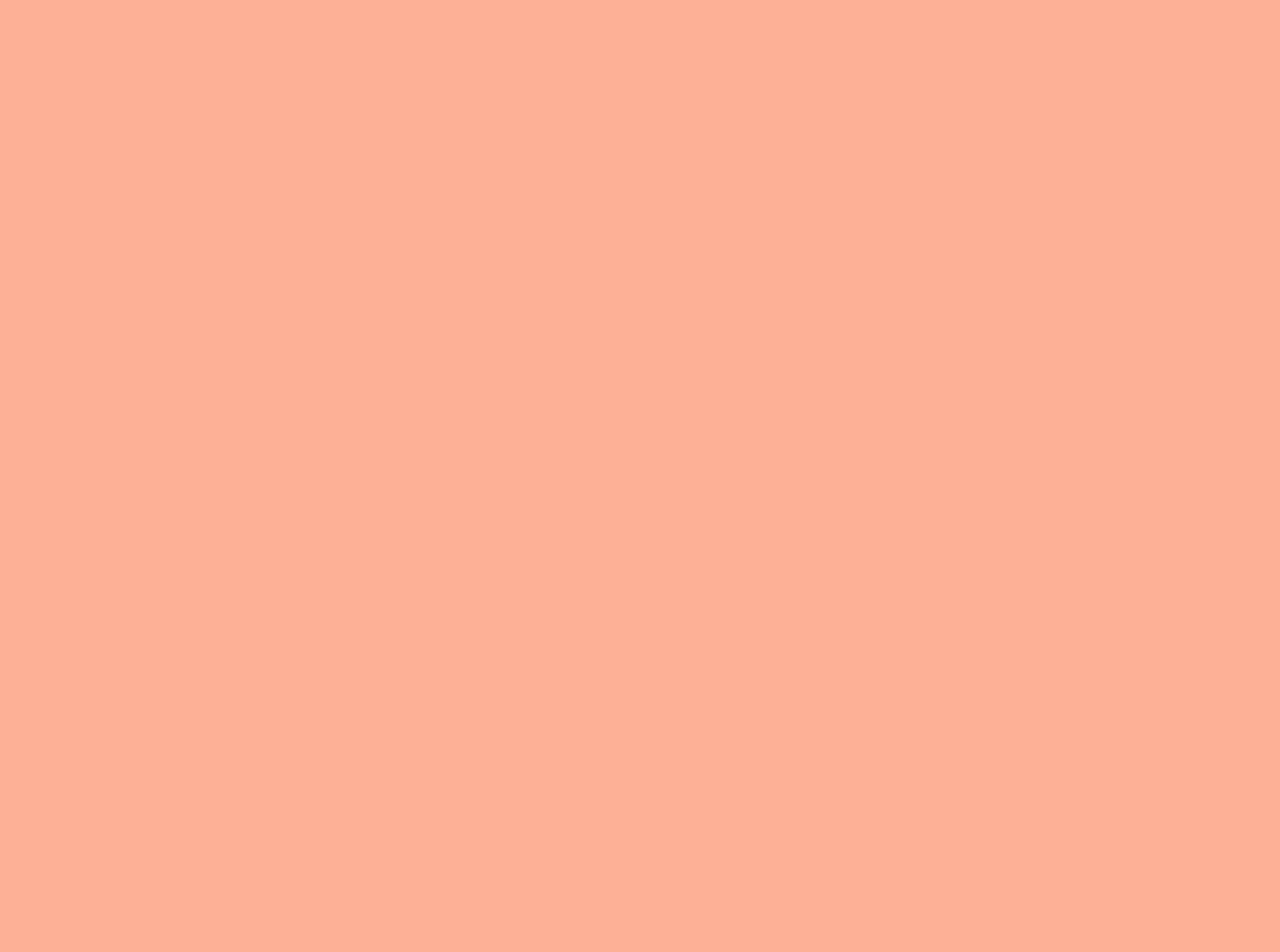
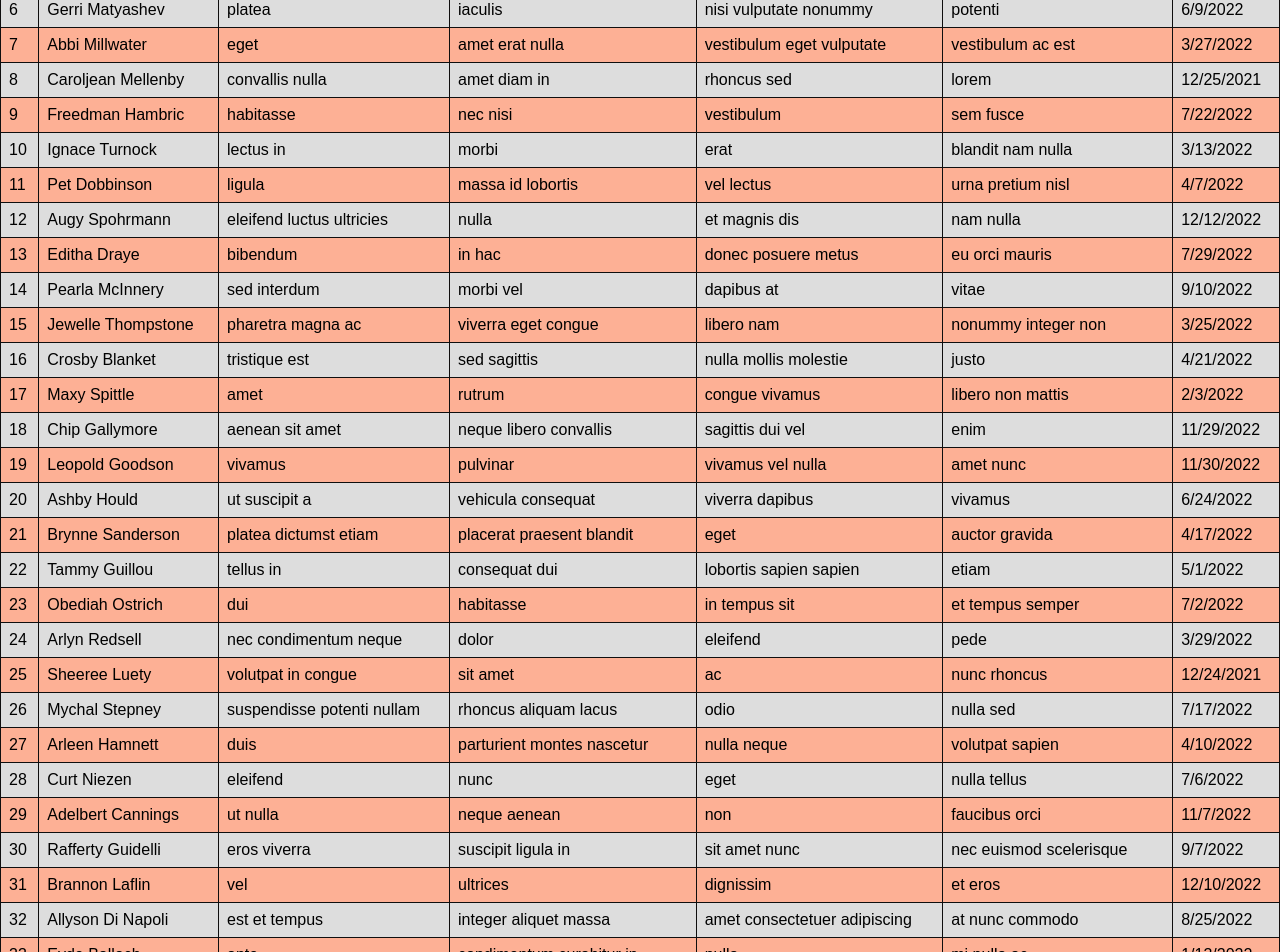
Before and after one commit to 464squad/FoodAssistants_FrontEnd, a React (Create React App) app: page / in a window 1280 px wide. Shown: the part 300-1252 px from the top of the page. Before the commit the page ends 800 px from the top, so only its background shows below. Built offline with nearby package versions, Linux system fonts and the light colour scheme.

Commit message:
data added

```diff
--- a/src/App.js
+++ b/src/App.js
@@ -3,16 +3,20 @@ import React from 'react';
 import { useState, useEffect, useMemo } from 'react';
 import { useTable } from 'react-table';
 import { COLUMNS } from './components/columns';
+import MOCK_DATA from './components/MOCK_DATA.json'
+
 
 
 const App =() =>{
-  const [data, setData] = useState([]);
-    // useeffect ...
 
-    const columns = useMemo(() => COLUMNS, []);
-    const tableInstance = useTable({ columns, data });
-    const { getTableProps, getTableBodyProps, headerGroups, rows, prepareRow } =
-    useTable({ columns, data });
+  const columns = useMemo(()=> COLUMNS, [])
+    const data = useMemo(()=> MOCK_DATA, [])
+
+  const tableInstance =  useTable({
+        columns,
+        data
+    })
+    const { getTableProps, getTableBodyProps, headerGroups, rows, prepareRow } = tableInstance
 
   return ( <div className="app-container">
   <h1> Delivery Table</h1>
--- /dev/null
+++ b/src/components/MOCK_DATA.json
@@ -0,0 +1,50 @@
+[{"name":"Selma Slane","grocery":"aliquam erat","hygiene":"auctor gravida sem","feminine":"ac est","cleaning":"in purus","id":1,"date":"2/9/2022"},
+{"name":"Ainsley Ferronet","grocery":"sagittis dui","hygiene":"dapibus at","feminine":"mi","cleaning":"ultricies eu","id":2,"date":"7/26/2022"},
+{"name":"Madalyn Burrows","grocery":"justo morbi ut","hygiene":"nisi at","feminine":"quam pharetra magna","cleaning":"pulvinar lobortis","id":3,"date":"5/22/2022"},
+{"name":"Gleda Tyreman","grocery":"semper rutrum nulla","hygiene":"curabitur convallis","feminine":"sit amet justo","cleaning":"nam nulla integer","id":4,"date":"7/22/2022"},
+{"name":"Obed Mannagh","grocery":"magna at nunc","hygiene":"sit amet","feminine":"mollis molestie","cleaning":"vestibulum proin","id":5,"date":"10/13/2022"},
+{"name":"Gerri Matyashev","grocery":"platea","hygiene":"iaculis","feminine":"nisi vulputate nonummy","cleaning":"potenti","id":6,"date":"6/9/2022"},
+{"name":"Abbi Millwater","grocery":"eget","hygiene":"amet erat nulla","feminine":"vestibulum eget vulputate","cleaning":"vestibulum ac est","id":7,"date":"3/27/2022"},
+{"name":"Caroljean Mellenby","grocery":"convallis nulla","hygiene":"amet diam in","feminine":"rhoncus sed","cleaning":"lorem","id":8,"date":"12/25/2021"},
+{"name":"Freedman Hambric","grocery":"habitasse","hygiene":"nec nisi","feminine":"vestibulum","cleaning":"sem fusce","id":9,"date":"7/22/2022"},
+{"name":"Ignace Turnock","grocery":"lectus in","hygiene":"morbi","feminine":"erat","cleaning":"blandit nam nulla","id":10,"date":"3/13/2022"},
+{"name":"Pet Dobbinson","grocery":"ligula","hygiene":"massa id lobortis","feminine":"vel lectus","cleaning":"urna pretium nisl","id":11,"date":"4/7/2022"},
+{"name":"Augy Spohrmann","grocery":"eleifend luctus ultricies","hygiene":"nulla","feminine":"et magnis dis","cleaning":"nam nulla","id":12,"date":"12/12/2022"},
+{"name":"Editha Draye","grocery":"bibendum","hygiene":"in hac","feminine":"donec posuere metus","cleaning":"eu orci mauris","id":13,"date":"7/29/2022"},
+{"name":"Pearla McInnery","grocery":"sed interdum","hygiene":"morbi vel","feminine":"dapibus at","cleaning":"vitae","id":14,"date":"9/10/2022"},
+{"name":"Jewelle Thompstone","grocery":"pharetra magna ac","hygiene":"viverra eget congue","feminine":"libero nam","cleaning":"nonummy integer non","id":15,"date":"3/25/2022"},
+{"name":"Crosby Blanket","grocery":"tristique est","hygiene":"sed sagittis","feminine":"nulla mollis molestie","cleaning":"justo","id":16,"date":"4/21/2022"},
+{"name":"Maxy Spittle","grocery":"amet","hygiene":"rutrum","feminine":"congue vivamus","cleaning":"libero non mattis","id":17,"date":"2/3/2022"},
+{"name":"Chip Gallymore","grocery":"aenean sit amet","hygiene":"neque libero convallis","feminine":"sagittis dui vel","cleaning":"enim","id":18,"date":"11/29/2022"},
+{"name":"Leopold Goodson","grocery":"vivamus","hygiene":"pulvinar","feminine":"vivamus vel nulla","cleaning":"amet nunc","id":19,"date":"11/30/2022"},
+{"name":"Ashby Hould","grocery":"ut suscipit a","hygiene":"vehicula consequat","feminine":"viverra dapibus","cleaning":"vivamus","id":20,"date":"6/24/2022"},
+{"name":"Brynne Sanderson","grocery":"platea dictumst etiam","hygiene":"placerat praesent blandit","feminine":"eget","cleaning":"auctor gravida","id":21,"date":"4/17/2022"},
+{"name":"Tammy Guillou","grocery":"tellus in","hygiene":"consequat dui","feminine":"lobortis sapien sapien","cleaning":"etiam","id":22,"date":"5/1/2022"},
+{"name":"Obediah Ostrich","grocery":"dui","hygiene":"habitasse","feminine":"in tempus sit","cleaning":"et tempus semper","id":23,"date":"7/2/2022"},
+{"name":"Arlyn Redsell","grocery":"nec condimentum neque","hygiene":"dolor","feminine":"eleifend","cleaning":"pede","id":24,"date":"3/29/2022"},
+{"name":"Sheeree Luety","grocery":"volutpat in congue","hygiene":"sit amet","feminine":"ac","cleaning":"nunc rhoncus","id":25,"date":"12/24/2021"},
+{"name":"Mychal Stepney","grocery":"suspendisse potenti nullam","hygiene":"rhoncus aliquam lacus","feminine":"odio","cleaning":"nulla sed","id":26,"date":"7/17/2022"},
+{"name":"Arleen Hamnett","grocery":"duis","hygiene":"parturient montes nascetur","feminine":"nulla neque","cleaning":"volutpat sapien","id":27,"date":"4/10/2022"},
+{"name":"Curt Niezen","grocery":"eleifend","hygiene":"nunc","feminine":"eget","cleaning":"nulla tellus","id":28,"date":"7/6/2022"},
+{"name":"Adelbert Cannings","grocery":"ut nulla","hygiene":"neque aenean","feminine":"non","cleaning":"faucibus orci","id":29,"date":"11/7/2022"},
+{"name":"Rafferty Guidelli","grocery":"eros viverra","hygiene":"suscipit ligula in","feminine":"sit amet nunc","cleaning":"nec euismod scelerisque","id":30,"date":"9/7/2022"},
+{"name":"Brannon Laflin","grocery":"vel","hygiene":"ultrices","feminine":"dignissim","cleaning":"et eros","id":31,"date":"12/10/2022"},
+{"name":"Allyson Di Napoli","grocery":"est et tempus","hygiene":"integer aliquet massa","feminine":"amet consectetuer adipiscing","cleaning":"at nunc commodo","id":32,"date":"8/25/2022"},
+{"name":"Eyde Balloch","grocery":"ante","hygiene":"condimentum curabitur in","feminine":"nulla","cleaning":"mi nulla ac","id":33,"date":"1/13/2022"},
+{"name":"Phillie McCaughen","grocery":"mi","hygiene":"diam neque","feminine":"luctus","cleaning":"cubilia","id":34,"date":"5/6/2022"},
+{"name":"Valerie Banister","grocery":"integer","hygiene":"amet consectetuer adipiscing","feminine":"rhoncus mauris enim","cleaning":"molestie nibh","id":35,"date":"10/21/2022"},
+{"name":"Odelinda Dosdell","grocery":"vulputate luctus cum","hygiene":"dis parturient","feminine":"sem","cleaning":"libero","id":36,"date":"11/29/2022"},
+{"name":"Cletis Ricci","grocery":"porta volutpat","hygiene":"dictumst","feminine":"nibh fusce lacus","cleaning":"sit amet","id":37,"date":"12/21/2022"},
+{"name":"Coralie Farbrace","grocery":"adipiscing","hygiene":"fusce consequat","feminine":"pretium quis lectus","cleaning":"tortor sollicitudin mi","id":38,"date":"3/11/2022"},
+{"name":"Paule Rubel","grocery":"egestas metus aenean","hygiene":"lacus at velit","feminine":"sapien","cleaning":"ante nulla","id":39,"date":"4/3/2022"},
+{"name":"Jarred Brozek","grocery":"augue","hygiene":"odio","feminine":"volutpat sapien","cleaning":"enim sit","id":40,"date":"7/1/2022"},
+{"name":"Emmott Shills","grocery":"potenti in eleifend","hygiene":"eros","feminine":"nunc viverra dapibus","cleaning":"enim blandit","id":41,"date":"11/9/2022"},
+{"name":"Lorenza Muriel","grocery":"nascetur ridiculus","hygiene":"ut blandit","feminine":"nibh in","cleaning":"in quis","id":42,"date":"5/30/2022"},
+{"name":"Winni Trazzi","grocery":"augue vestibulum ante","hygiene":"parturient montes nascetur","feminine":"pede","cleaning":"id nisl","id":43,"date":"9/30/2022"},
+{"name":"Jacinda Tallant","grocery":"elementum","hygiene":"nibh fusce","feminine":"tempus semper","cleaning":"id nisl venenatis","id":44,"date":"7/1/2022"},
+{"name":"Meryl Wharf","grocery":"quam sollicitudin","hygiene":"imperdiet sapien urna","feminine":"magna bibendum imperdiet","cleaning":"ut nulla sed","id":45,"date":"2/15/2022"},
+{"name":"Angeline Farbrother","grocery":"leo odio porttitor","hygiene":"luctus nec molestie","feminine":"sapien iaculis congue","cleaning":"rhoncus sed","id":46,"date":"4/23/2022"},
+{"name":"Barthel Hindmoor","grocery":"amet diam in","hygiene":"quam nec","feminine":"nibh in","cleaning":"ante","id":47,"date":"1/10/2022"},
+{"name":"Susann Cranmere","grocery":"ultrices","hygiene":"sed magna at","feminine":"sit amet turpis","cleaning":"malesuada in imperdiet","id":48,"date":"9/7/2022"},
+{"name":"Ellwood Symcock","grocery":"eget","hygiene":"convallis","feminine":"enim in","cleaning":"sapien","id":49,"date":"7/5/2022"},
+{"name":"Josefina Elnough","grocery":"euismod scelerisque","hygiene":"ante ipsum","feminine":"nisi venenatis tristique","cleaning":"suscipit ligula in","id":50,"date":"8/20/2022"}]
--- a/src/components/columns.js
+++ b/src/components/columns.js
@@ -2,8 +2,12 @@
 
 export const COLUMNS = [
     {
+        Header: 'id',
+        accessor: 'id',
+    },
+    {
         Header: 'Name, # in Home',
-        accessor: 'Name',
+        accessor: 'name',
     },
     {
         Header: 'Gocery Items',
@@ -11,7 +15,7 @@ export const COLUMNS = [
     },
     {
         Header: 'General Hygiene',
-        accessor: 'GeneralHygiene',
+        accessor: 'hygiene',
     },
     {
         Header: 'Feminine Hygiene',
```
Also changed, not shown: src/components/BasicTable.js (added, +32 -0 lines).
